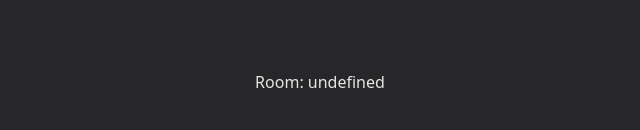
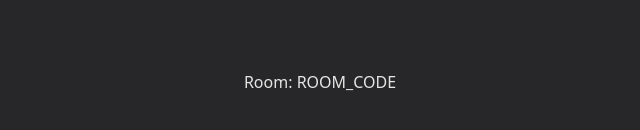
Before and after one commit to mackereldev/project-pyrite, a SvelteKit app: page /1 in a window 1280 px wide. Shown: the part 318-448 px from the top of the page, without its empty margins (320-960 px from the left). Built offline with nearby package versions, Linux system fonts and the light colour scheme.

Commit message:
Fix invalid room page heading

```diff
--- a/src/routes/[slug]/+page.svelte
+++ b/src/routes/[slug]/+page.svelte
@@ -4,4 +4,4 @@
     export let data: PageData;
 </script>
 
-<h1>Room: {data.code}</h1>
+<h1>Room: ROOM_CODE</h1>
```
